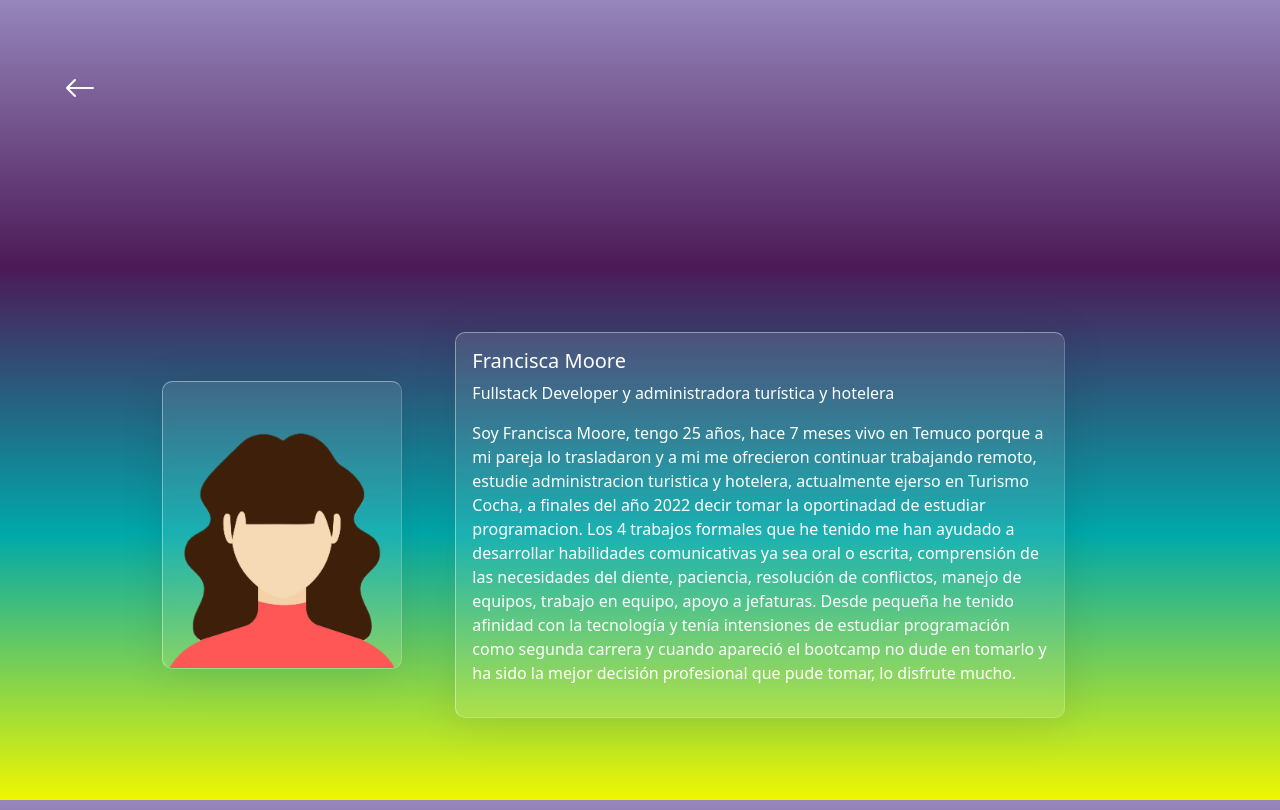
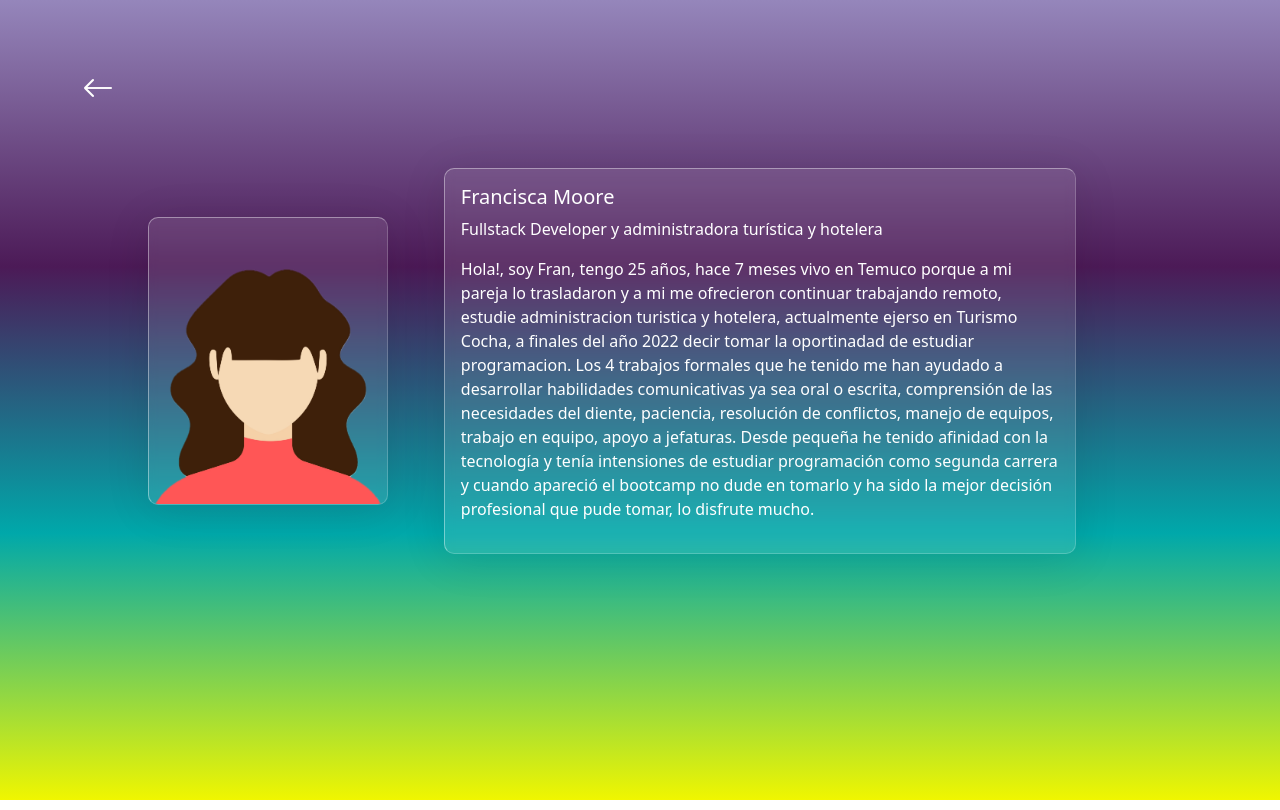
Before and after one commit to FraanMoore/portafolio, a React (Create React App) app: page /AboutMe in a window 1280 px wide. Built offline with nearby package versions, Linux system fonts and the light colour scheme.

Commit message:
fix containers

```diff
--- a/src/App.css
+++ b/src/App.css
@@ -13,13 +13,12 @@ body{
     background-attachment: fixed;
 
 }
+.container{
+    padding: 5%;
+}
 
 #backButton{
     border: none;
     font-size: xx-large;
     color: white;
-    padding: 5%;
-    display: flex;
-    height: 5%;
-
 }
--- a/src/components/navbar.css
+++ b/src/components/navbar.css
@@ -19,10 +19,10 @@ AMARILLO - #F0F600
 
 nav{
     position: relative;
-    padding: 10%;
+  padding: 10%;
     margin: 12%;
- /* width: 100%;
-    height: 100%; */
+  width: 100%;
+    height: 100%;
     display: flex;
     justify-content: center;
    /* background: linear-gradient(to bottom, #9586bb, #4C1A57);*/
--- a/src/components/navbar.js
+++ b/src/components/navbar.js
@@ -22,7 +22,7 @@ const Navbar = () => {
   }, []); */
 
   return (
-    <nav /*className={`navbar-${screenSize}`}*/>
+    <nav className="container"/*className={`navbar-${screenSize}`}*/>
       <div className="fullname">
         Francisca Moore
       </div>
--- a/src/views/aboutme.css
+++ b/src/views/aboutme.css
@@ -10,8 +10,8 @@ AMARILLO - #F0F600
 #aboutmeContainer{
     position: relative;
     display: flex;
-    padding: 3%;
-    margin: 5%;
+  /*  padding: 3%;
+    margin: 5%; */
     display: flex;
     justify-content: center;
     background-color: transparent;
--- a/src/views/aboutme.js
+++ b/src/views/aboutme.js
@@ -20,7 +20,7 @@ const AboutMe = () => {
 
   }, [])
   return (
-<div>
+<div className="container">
 <Link to={"/"} id="backButton" ><i className="bi bi-arrow-left"></i></Link>
 
       <div id="aboutmeContainer" className="card mb-3">
```
Also changed, not shown: public/aboutme.txt.
